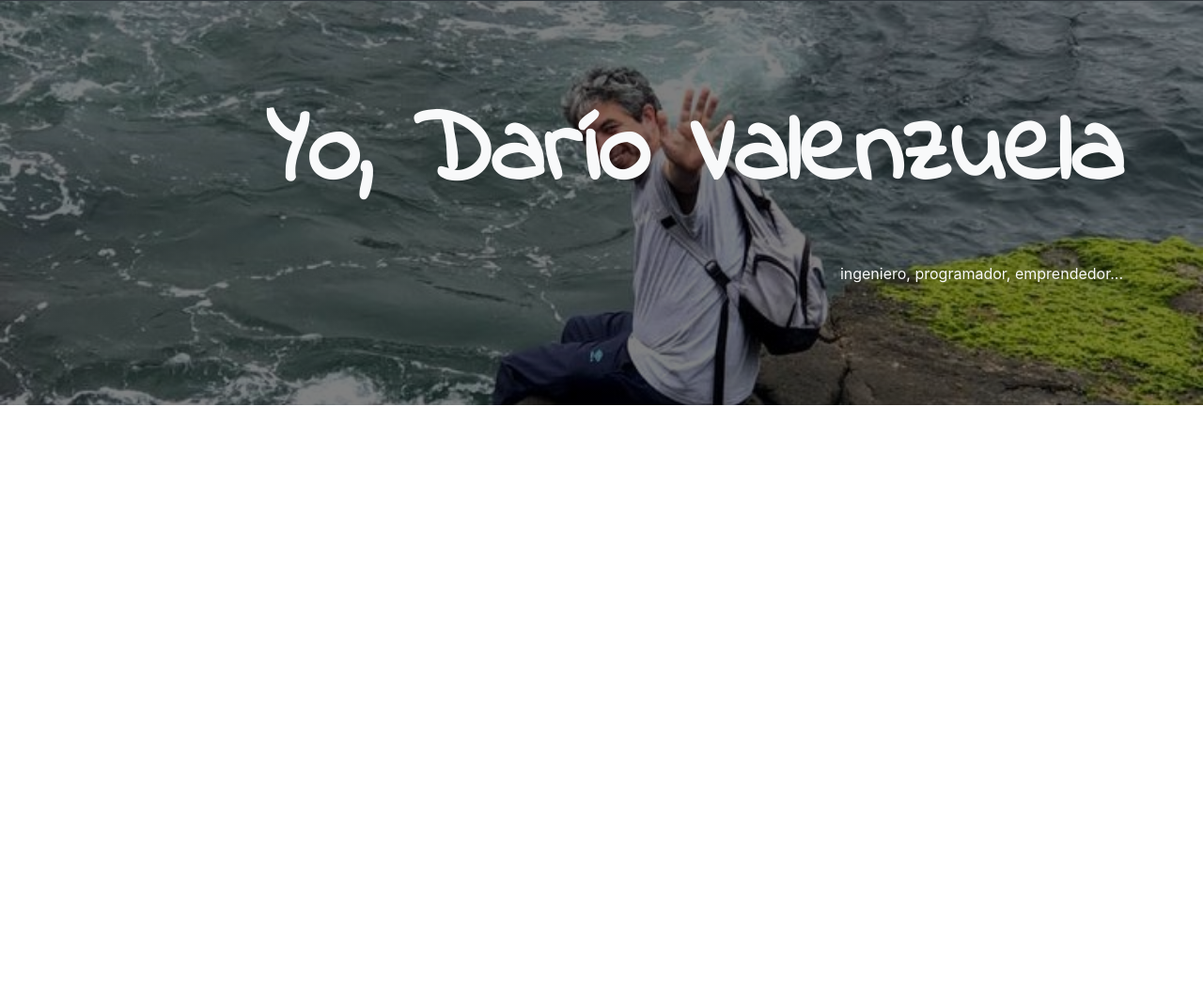
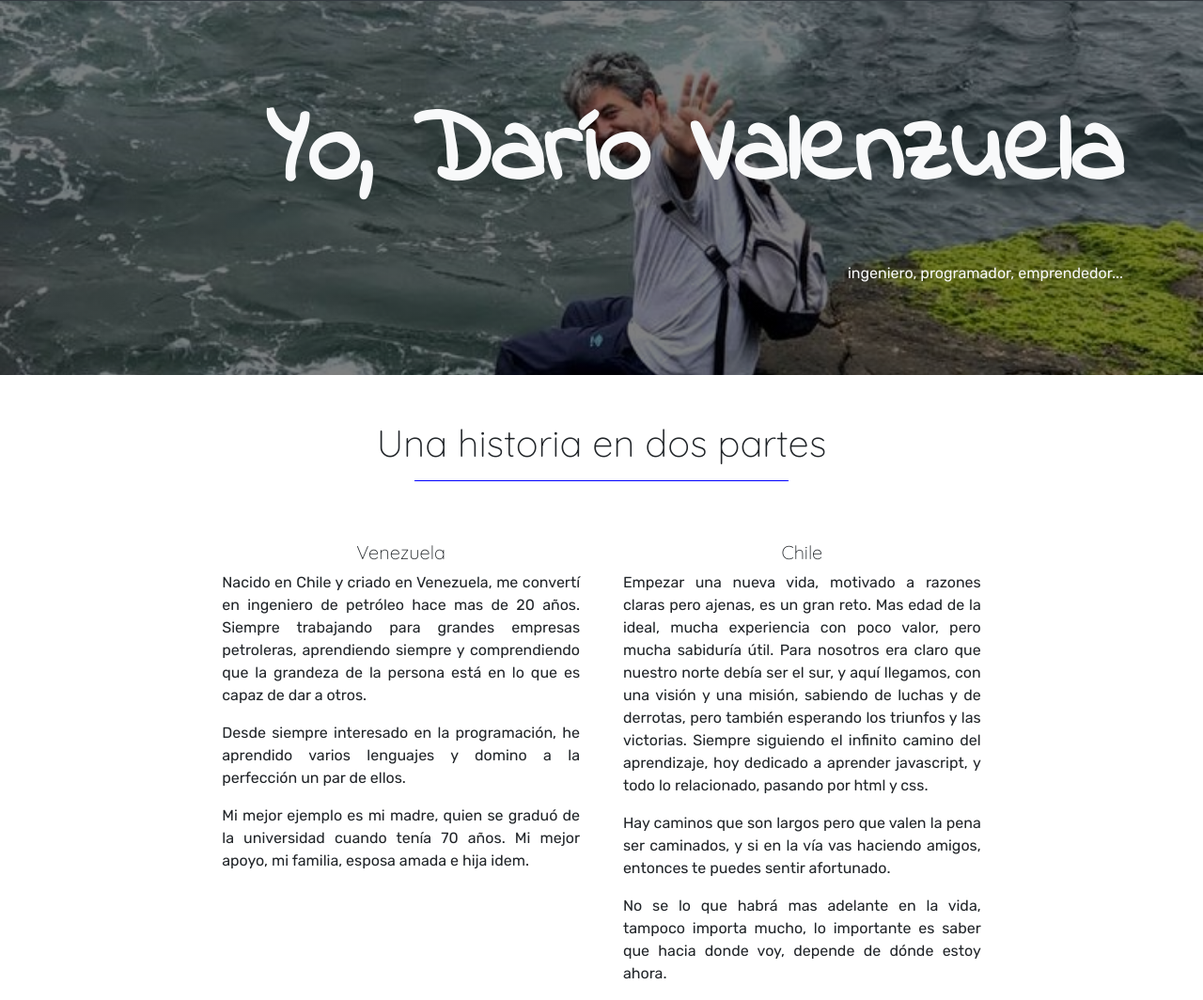
Before and after one commit to davc1969/portafolio, a plain HTML site: page index.html in a window 1280 px wide. Shown: the part 61-1125 px from the top of the page at 94% size. Before the commit the page ends 800 px from the top, so only its background shows below. Drawn offline with nearby package versions, Linux system fonts and the light colour scheme.

Commit message:
Agregada historia en Sobre mi, en sección dentro de MAIN

```diff
--- a/assets/css/styles.css
+++ b/assets/css/styles.css
@@ -1,3 +1,13 @@
+/* html {
+    scroll-behavior: smooth;
+  } */
+
+body{
+    font-family: 'Rubik', sans-serif;
+}
+
+
+
 .navbar-brand{
     font-family: 'Indie Flower', cursive;
     font-size: 1.5rem;
@@ -28,3 +38,44 @@
     font-family: 'Indie Flower', cursive;
     font-size: 7rem;
   }
+
+
+  .sobremi{
+      text-align: center;
+      width: 80%;
+  }
+
+  .sobremi h1{
+    text-align: center;
+    font-family: 'Quicksand', sans-serif;
+
+}
+
+.sobremi h5{
+    text-align: center;
+    font-family: 'Quicksand', sans-serif;
+
+}
+
+  .sobremi hr{
+      width: 40%;
+      border-color: blue;
+  }
+
+  .sobremi row{
+      width: 100%;
+  }
+
+  .centrado{
+      text-align: center;
+  }
+
+  .centrado p{
+      text-align: justify;
+      padding-left: 2%;
+      padding-right: 2%;
+  }
+
+  .historia p{
+      text-align: justify;
+  }
--- a/assets/js/main.js
+++ b/assets/js/main.js
@@ -0,0 +1,7 @@
+$(document).on('click', 'a[href^="#"]', function (event) {
+    event.preventDefault();
+
+    $('html, body').animate({
+        scrollTop: $($.attr(this, 'href')).offset().top
+    }, 400);
+});
--- a/index.html
+++ b/index.html
@@ -46,7 +46,7 @@
         <div class="collapse navbar-collapse text-align-end justify-content-end" id="navbarNavDropdown">
           <ul class="navbar-nav">
             <li class="nav-item">
-              <a class="nav-link" href="#">Sobre mi<span class="sr-only">(current)</span></a>
+              <a class="nav-link" href="#aboutme">Sobre mi</a>
             </li>
             <li class="nav-item">
               <a class="nav-link" href="#">Experiencia</a>
@@ -65,11 +65,61 @@
     <header class="hero-image text-light text-right pt-5">
         <div class="container">
           <h1 class="display-1 font-weight-bold my-5">Yo, Darío Valenzuela</h1>
-          <p class="my-5">ingeniero, programador, emprendedor...</p>
+          <p class="mt-0">ingeniero, programador, emprendedor...</p>
         </div>
     </header>
 
     <main>
+        <section  class="container-fluid sobremi pt-5" id="aboutme">
+            <h1>Una historia en dos partes</h1>
+            <hr>
+            <div class="row justify-content-around">
+
+                <div class="col-lg-1 col-sm-12 ">
+                </div>
+
+                <div class="col-lg-5 col-sm-12 centrado pt-5">
+                    <h5 id="historia">Venezuela</h5>
+                    <p>
+                        Nacido en Chile y criado en Venezuela, me convertí en ingeniero de petróleo hace mas de 20 años.  Siempre
+                        trabajando para grandes empresas petroleras, aprendiendo siempre y comprendiendo que la grandeza de la persona
+                        está en lo que es capaz de dar a otros.
+                    </p>
+                    <p>
+                        Desde siempre interesado en la programación, he aprendido varios lenguajes y domino a la perfección un
+                        par de ellos.
+                    </p>
+                    <p>
+                        Mi mejor ejemplo es mi madre, quien se graduó de la universidad cuando tenía 70 años.  Mi mejor apoyo, mi
+                        familia, esposa amada e hija idem.
+                    </p>
+                </div>
+
+                <div class="col-lg-5 col-sm-12 centrado pt-5">
+                    <h5 id="historia">Chile</h5>
+                    <p>
+                        Empezar una nueva vida, motivado a razones claras pero ajenas, es un gran reto.  Mas edad de la ideal, mucha
+                        experiencia con poco valor, pero mucha sabiduría útil.  Para nosotros era claro que nuestro norte debía ser el sur,
+                        y aquí llegamos, con una visión y una misión, sabiendo de luchas y de derrotas, pero también esperando
+                        los triunfos y las victorias.  Siempre siguiendo el infinito camino del aprendizaje, hoy dedicado a aprender
+                        javascript, y todo lo relacionado, pasando por html y css.
+                    </p>
+                    <p>
+                        Hay caminos que son largos pero que valen la pena ser caminados, y si en la vía vas haciendo amigos, entonces
+                        te puedes sentir afortunado.
+                    </p>
+                    <p>
+                        No se lo que habrá mas adelante en la vida, tampoco importa mucho, lo importante es saber que hacia donde voy, depende
+                        de dónde estoy ahora.
+                    </p>
+                </div>
+
+
+                <div class="col-lg-1 col-sm-12 conbordes">
+                </div>
+            </div>
+        </section>
+
 
     </main>
 
```
